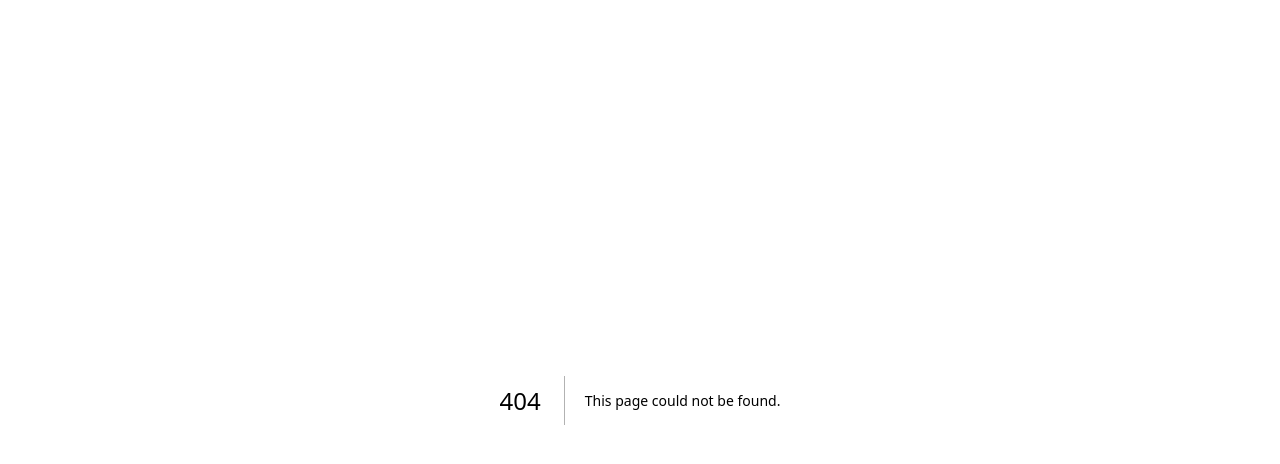
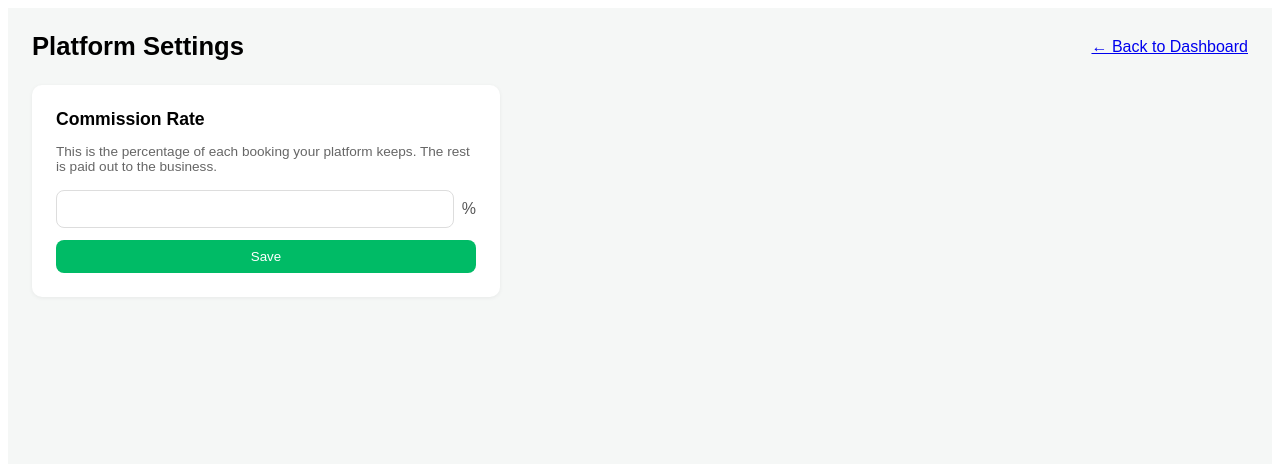
Before and after one commit to sandaztravel0/travel-platform, a Next.js app in the folder frontend/: page /admin/settings in a window 1280 px wide. Before the commit this address had no page. Shown: the top 464 px of the page. Built offline with nearby package versions, Linux system fonts and the light colour scheme; no server answers; sample sign-in values are in the browser's storage.

Commit message:
Implement Admin Settings page for commission management
This component allows admin users to view and update the commission rate for bookings. It includes authentication checks and displays a message upon successful updates.

```diff
--- /dev/null
+++ b/frontend/src/pages/admin/settings.js
@@ -0,0 +1,90 @@
+import { useEffect, useState, useCallback } from 'react';
+import { useRouter } from 'next/router';
+import axios from 'axios';
+import Link from 'next/link';
+
+const API_URL = process.env.NEXT_PUBLIC_API_URL || 'http://localhost:5000/api';
+
+export default function AdminSettings() {
+  const router = useRouter();
+  const [commission, setCommission] = useState('');
+  const [message, setMessage] = useState('');
+
+  const authedApi = useCallback(() => {
+    const token = localStorage.getItem('admin_token');
+    return axios.create({ baseURL: API_URL, headers: { Authorization: `Bearer ${token}` } });
+  }, []);
+
+  const loadSettings = useCallback(async () => {
+    const api = authedApi();
+    try {
+      const res = await api.get('/admin/settings');
+      setCommission(res.data.commission_percent);
+    } catch (err) {
+      if (err.response?.status === 401 || err.response?.status === 403) router.push('/admin/login');
+    }
+  }, [authedApi, router]);
+
+  useEffect(() => {
+    if (!localStorage.getItem('admin_token')) {
+      router.push('/admin/login');
+      return;
+    }
+    loadSettings();
+  }, [loadSettings, router]);
+
+  const handleSave = async (e) => {
+    e.preventDefault();
+    const api = authedApi();
+    await api.patch('/admin/settings/commission', { commission_percent: commission });
+    setMessage('Commission rate updated. This applies to new bookings from now on.');
+  };
+
+  return (
+    <div style={styles.page}>
+      <header style={styles.header}>
+        <h1 style={styles.headerTitle}>Platform Settings</h1>
+        <Link href="/admin/dashboard">← Back to Dashboard</Link>
+      </header>
+
+      {message && <p style={styles.message}>{message}</p>}
+
+      <div style={styles.card}>
+        <h2 style={styles.cardTitle}>Commission Rate</h2>
+        <p style={styles.desc}>
+          This is the percentage of each booking your platform keeps. The rest is paid out to the business.
+        </p>
+        <form onSubmit={handleSave} style={styles.form}>
+          <div style={styles.inputRow}>
+            <input
+              style={styles.input}
+              type="number"
+              min="0"
+              max="100"
+              step="0.5"
+              value={commission}
+              onChange={(e) => setCommission(e.target.value)}
+            />
+            <span style={styles.percentSign}>%</span>
+          </div>
+          <button style={styles.saveBtn} type="submit">Save</button>
+        </form>
+      </div>
+    </div>
+  );
+}
+
+const styles = {
+  page: { fontFamily: 'sans-serif', background: '#f5f7f6', minHeight: '100vh', padding: '1.5rem' },
+  header: { display: 'flex', justifyContent: 'space-between', alignItems: 'center', marginBottom: '1.5rem' },
+  headerTitle: { margin: 0, fontSize: '1.6rem' },
+  message: { background: '#e8f8f0', color: '#0b6', padding: '8px 12px', borderRadius: 8, marginBottom: '1rem' },
+  card: { background: '#fff', borderRadius: 10, padding: '1.5rem', maxWidth: 420, boxShadow: '0 1px 4px rgba(0,0,0,0.06)' },
+  cardTitle: { margin: '0 0 6px', fontSize: '1.1rem' },
+  desc: { color: '#666', fontSize: '0.85rem', marginBottom: '1rem' },
+  form: { display: 'flex', flexDirection: 'column', gap: 12 },
+  inputRow: { display: 'flex', alignItems: 'center', gap: 8 },
+  input: { flex: 1, padding: '9px 10px', borderRadius: 8, border: '1px solid #ddd', fontSize: '1rem' },
+  percentSign: { fontSize: '1rem', color: '#555' },
+  saveBtn: { padding: '9px', borderRadius: 8, border: 'none', background: '#0b6', color: '#fff', cursor: 'pointer' },
+};
```
